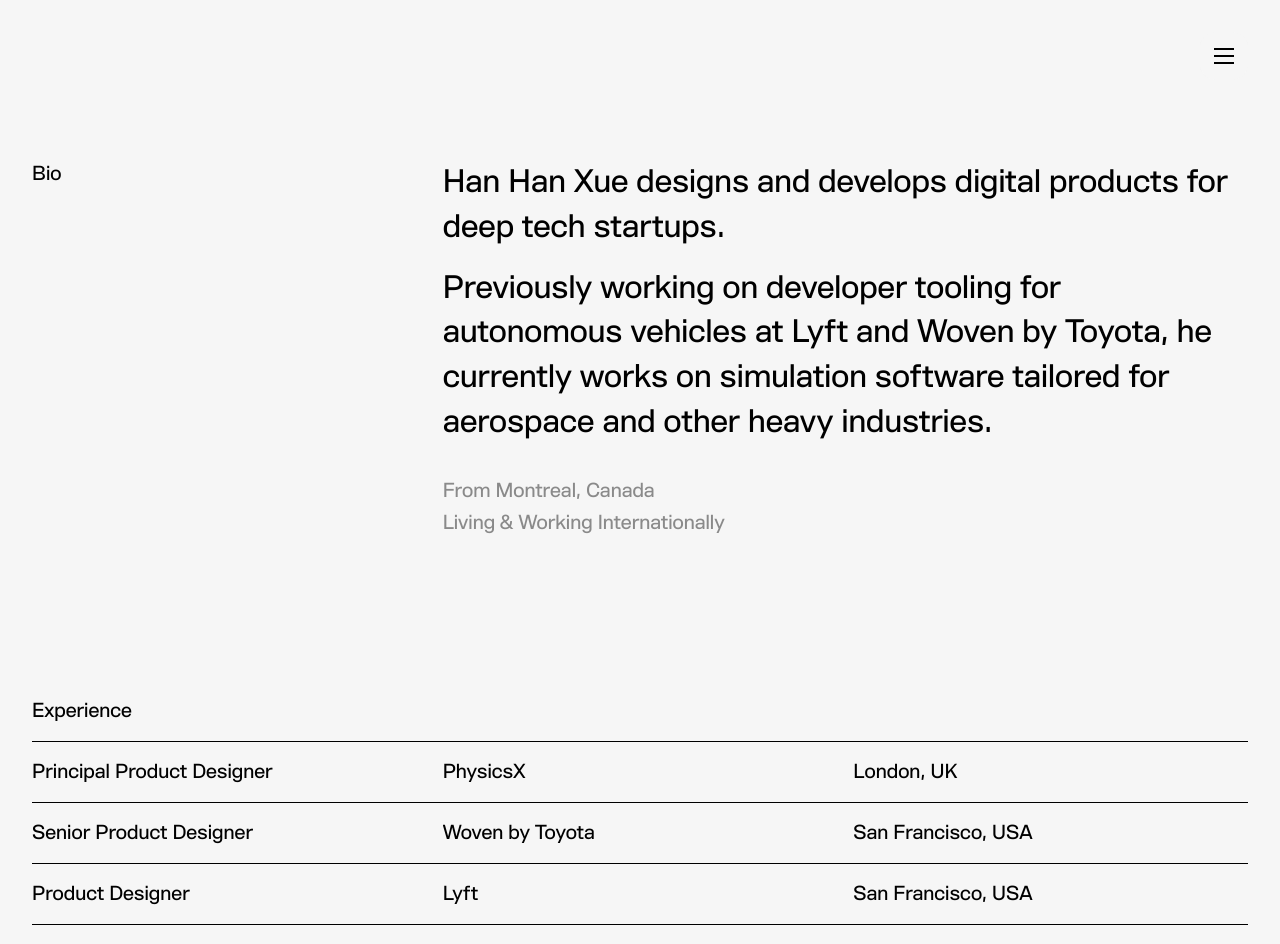
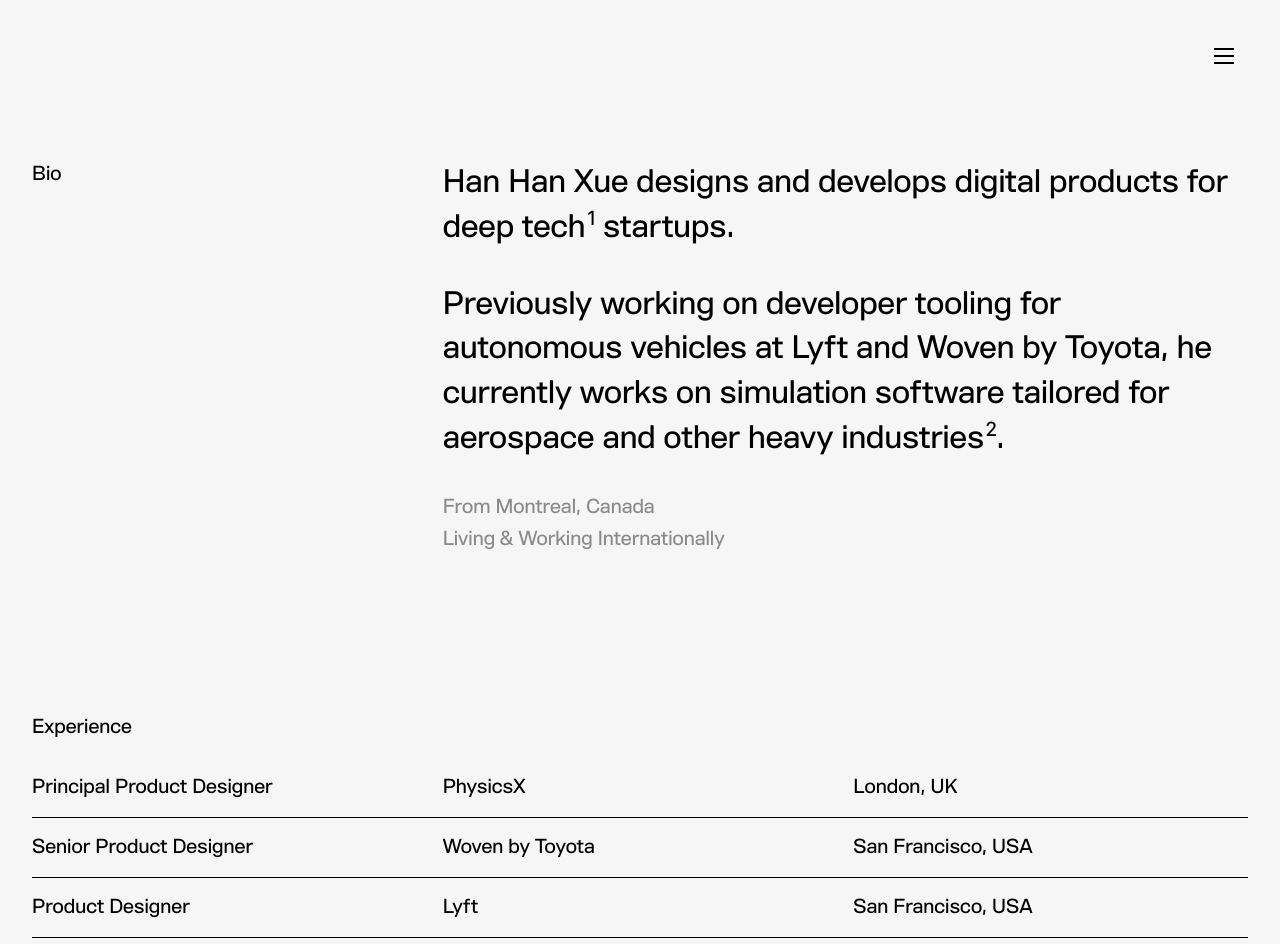
Before and after one commit to hanhanxue/230914_HanHanXue, a Next.js app: page /info in a window 1280 px wide. Shown: the top 944 px of the page. Built offline with nearby package versions, Linux system fonts and the light colour scheme.

Commit message:
bio section tweak

```diff
--- a/src/app/layout.tsx
+++ b/src/app/layout.tsx
@@ -9,15 +9,15 @@ import Footer from '@/components/global/Footer'
 export const metadata: Metadata = {
   metadataBase: new URL('http://localhost:3000'),
   title: 'Han Han Xue — Product Designer',
-  description: 'Han Han Xue Product Designer',
+  description: 'Han Han Xue — Product Designer',
   creator: 'Han Han Xue',
 
 
   openGraph: {
     title: 'Han Han Xue — Product Designer',
-    description: 'Han Han Xue Product Designer',
+    description: 'Han Han Xue — Product Designer',
     url: 'https://www.hanhanxue.com/',
-    siteName: 'Han Han Xue',
+    siteName: 'Han Han Xue — Product Designer',
     images: [
       {
         url: 'https://www.dropbox.com/scl/fi/nu72y40kxcgpza909k8yw/hanhanxue_og_shadow.png?rlkey=5qd1u1g1ehnf0zii6xzhu03u4&raw=1',
--- a/src/components/info/BioSection.module.scss
+++ b/src/components/info/BioSection.module.scss
@@ -22,9 +22,14 @@
     .bioFrame {
         grid-column: 7 / 13;
         & p:not(:first-child) {
-            margin-top: rem(16);
+            margin-top: rem(32);
         }
 
+    }
+
+    sup {
+        vertical-align: super;
+        margin-left: rem(2);
     }
 
     .sub {
--- a/src/components/info/BioSection.tsx
+++ b/src/components/info/BioSection.tsx
@@ -14,8 +14,8 @@ const BioSection = () => {
                 </div>
 
                 <div className={`${styles.bioFrame}`}>
-                <p className={`body-2xl ${styles.bio}`}>Han Han Xue designs and develops digital products for deep tech startups.</p>
-                <p className={`body-2xl ${styles.bio}`}>Previously working on developer tooling for autonomous vehicles at Lyft and Woven by Toyota, he currently works on simulation software tailored for aerospace and other heavy industries.</p>
+                <p className={`body-2xl ${styles.bio}`}>Han Han Xue designs and develops digital products for deep tech<sup className={`body-xl `}>1</sup> startups.</p>
+                <p className={`body-2xl ${styles.bio}`}>Previously working on developer tooling for autonomous vehicles at Lyft and Woven by Toyota, he currently works on simulation software tailored for aerospace and other heavy industries<sup className={`body-xl `}>2</sup>.</p>
 
                 <ul className={`body-xl ${styles.sub}`}>
                     {/* <li>Born in Shenzhen, China</li> */}
--- a/src/components/info/WorkExperienceSection.module.scss
+++ b/src/components/info/WorkExperienceSection.module.scss
@@ -6,9 +6,9 @@
     // @include YFrame_M;
     margin-top: $mt-160;
 
-    @media (max-width: $screen-lg) {
-        margin-top: $mt-80;
-        }
+    // @media (max-width: $screen-lg) {
+    //     margin-top: $mt-80;
+    //     }
 }
 
 
@@ -34,12 +34,14 @@
 
 .rowFrame {
 
-    border-top: solid 1px;
+    // border-top: solid 8px transparent;
     border-bottom: solid 1px;
+    // margin-top: -1px;
 
+    // border-top: solid 1px;
     & + li:not(:first-child) {
         margin-top: -1px;
-        border-top: solid 1px transparent;
+        // border-top: solid 1px transparent;
     }
 
     cursor: pointer;
```
